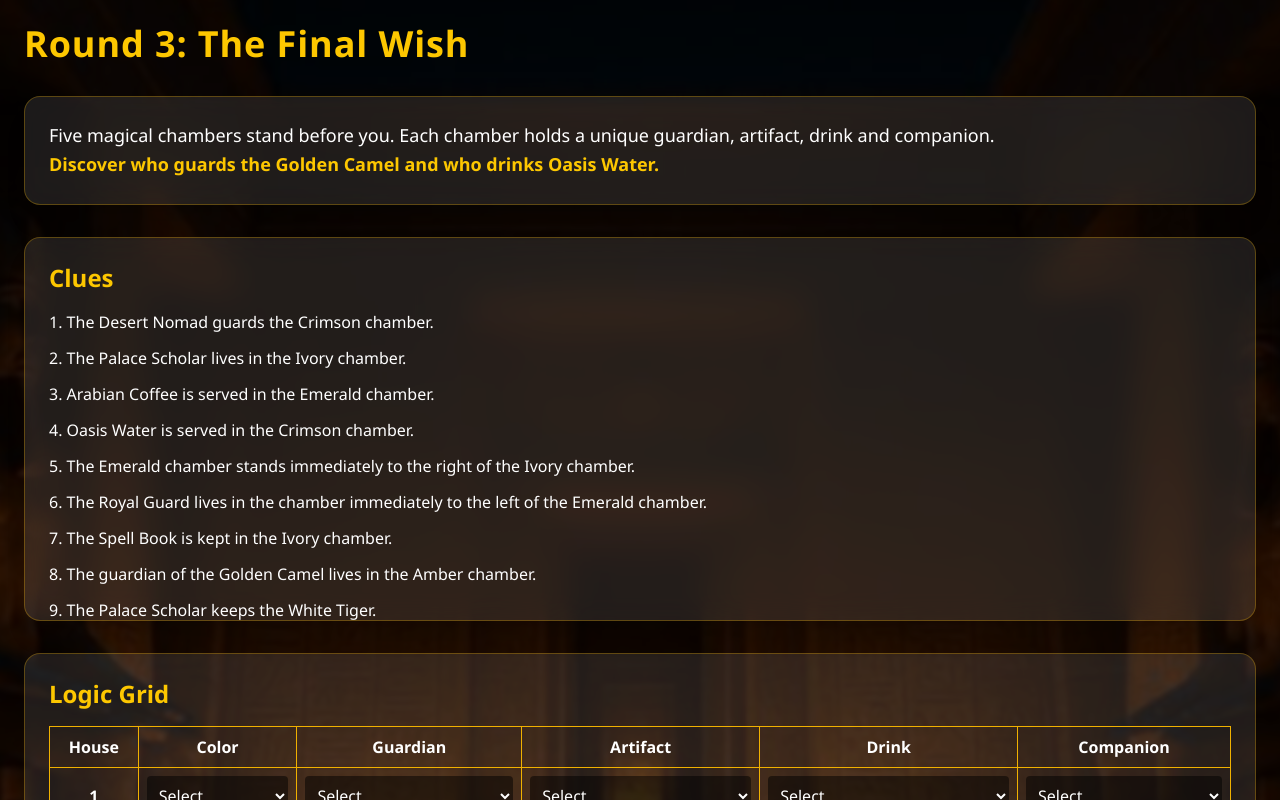
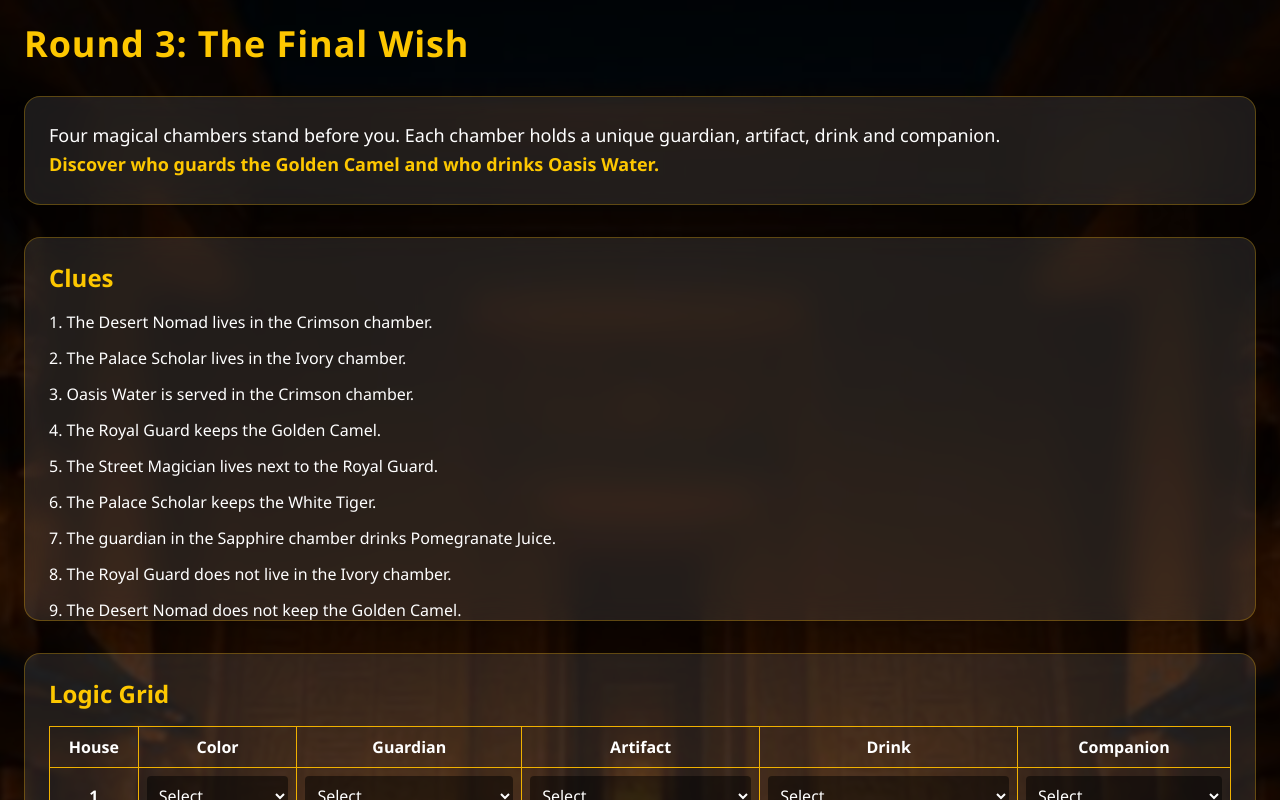
Before and after one commit to phani-15/TheThreeWishes, a React (Vite) app: page /question in a window 1280 px wide. Shown: the top 800 px of the page. Built offline with nearby package versions, Linux system fonts and the light colour scheme.

Commit message:
Round3 is simplified

```diff
--- a/src/Pages/Level3Question.jsx
+++ b/src/Pages/Level3Question.jsx
@@ -5,31 +5,26 @@ import LogicGrid from "../Components/LogicGrid";
 export default function Round3Page() {
   const navigate = useNavigate();
 
+  // Reduced to 4 guardians (easier)
   const guardians = [
     "Desert Nomad",
     "Palace Scholar",
     "Royal Guard",
     "Street Magician",
-    "Sand Alchemist",
   ];
 
+  // Simplified clues (9 total)
   const clues = [
-    "The Desert Nomad guards the Crimson chamber.",
+    "The Desert Nomad lives in the Crimson chamber.",
     "The Palace Scholar lives in the Ivory chamber.",
-    "Arabian Coffee is served in the Emerald chamber.",
     "Oasis Water is served in the Crimson chamber.",
-    "The Emerald chamber stands immediately to the right of the Ivory chamber.",
-    "The Royal Guard lives in the chamber immediately to the left of the Emerald chamber.",
-    "The Spell Book is kept in the Ivory chamber.",
-    "The guardian of the Golden Camel lives in the Amber chamber.",
+    "The Royal Guard keeps the Golden Camel.",
+    "The Street Magician lives next to the Royal Guard.",
     "The Palace Scholar keeps the White Tiger.",
-    "The Sand Alchemist lives in the first chamber.",
-    "The guardian of the Sapphire chamber carries the Mystic Scroll.",
-    "The Street Magician lives next to the Sapphire chamber.",
-    "The guardian who keeps the Falcon drinks Pomegranate Juice.",
-    "The guardian of the Enchanted Lamp lives next to the one who keeps the Desert Fox.",
-    "The guardian who drinks Oasis Water lives next to the one with the Arabian Horse.",
-  ]
+    "The guardian in the Sapphire chamber drinks Pomegranate Juice.",
+    "The Royal Guard does not live in the Ivory chamber.",
+    "The Desert Nomad does not keep the Golden Camel.",
+  ];
 
   const [camelAnswer, setCamelAnswer] = useState("");
   const [waterAnswer, setWaterAnswer] = useState("");
@@ -40,9 +35,10 @@ export default function Round3Page() {
   const checkAnswer = () => {
     if (locked) return;
 
+    // Correct Answer (Easier Version)
     if (
-      camelAnswer === "Street Magician" &&
-      waterAnswer === "Street Magician"
+      camelAnswer === "Royal Guard" &&
+      waterAnswer === "Desert Nomad"
     ) {
       setLocked(true);
 
@@ -50,20 +46,22 @@ export default function Round3Page() {
         navigate("/win");
       }, 700);
     } else {
-      setWrongs((prev) => prev + 1);
+      const newWrongs = wrongs + 1;
+      setWrongs(newWrongs);
 
-      if (wrongs >= 4) {
+      if (newWrongs >= 5) {
         setLocked(true);
         setResult("❌ Incorrect. The final wish is lost.");
       } else {
-        setResult("Incorrect");
+        setResult("Incorrect. Try again.");
       }
     }
   };
 
   return (
     <div className="relative min-h-screen text-white">
-      {/* Blurred Background Image */}
+
+      {/* Blurred Background */}
       <div
         className="absolute inset-0 bg-cover bg-center blur-[2px] scale-105"
         style={{ backgroundImage: "url('/images/treasure_room.jpg')" }}
@@ -74,6 +72,7 @@ export default function Round3Page() {
 
       {/* Page Content */}
       <div className="relative z-10 p-6">
+
         {/* HEADER */}
         <div className="flex justify-between items-center mb-8">
           <h1 className="text-4xl font-bold text-yellow-400 tracking-wide">
@@ -84,7 +83,7 @@ export default function Round3Page() {
         {/* INTRO */}
         <div className="bg-white/10 backdrop-blur-lg p-6 rounded-2xl shadow-xl mb-8 border border-yellow-500/30">
           <p className="text-lg leading-relaxed">
-            Five magical chambers stand before you. Each chamber holds a unique
+            Four magical chambers stand before you. Each chamber holds a unique
             guardian, artifact, drink and companion.
             <br />
             <span className="text-yellow-400 font-semibold">
@@ -95,11 +94,13 @@ export default function Round3Page() {
 
         {/* CLUES */}
         <div className="bg-white/10 backdrop-blur-lg p-6 rounded-2xl shadow-xl mb-8 max-h-96 overflow-y-auto border border-yellow-500/30">
-          <h2 className="text-2xl font-semibold mb-4 text-yellow-400">Clues</h2>
+          <h2 className="text-2xl font-semibold mb-4 text-yellow-400">
+            Clues
+          </h2>
 
           <ol className="space-y-3 list-decimal list-inside">
-            {clues.map((el,index)=>(
-              <li key = {index}>{el}</li>
+            {clues.map((clue, index) => (
+              <li key={index}>{clue}</li>
             ))}
           </ol>
         </div>
@@ -134,7 +135,10 @@ export default function Round3Page() {
             <select
               disabled={locked}
               value={waterAnswer}
-              onChange={(e) => setWaterAnswer(e.target.value)}
+              onChange={(e) => {
+                setWaterAnswer(e.target.value);
+                setResult("");
+              }}
               className="bg-black/50 p-3 rounded-lg border border-yellow-500"
             >
               <option value="">Who drinks Oasis Water?</option>
@@ -155,7 +159,9 @@ export default function Round3Page() {
           </button>
 
           {result && (
-            <p className="mt-4 text-lg font-semibold text-center">{result}</p>
+            <p className="mt-4 text-lg font-semibold text-center">
+              {result}
+            </p>
           )}
         </div>
       </div>
```
